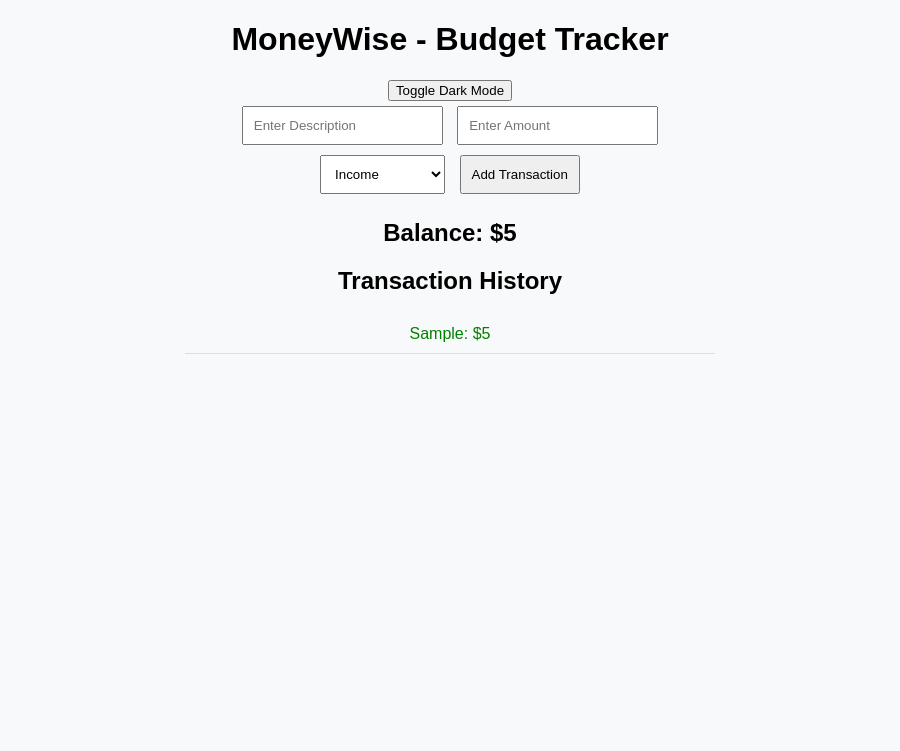
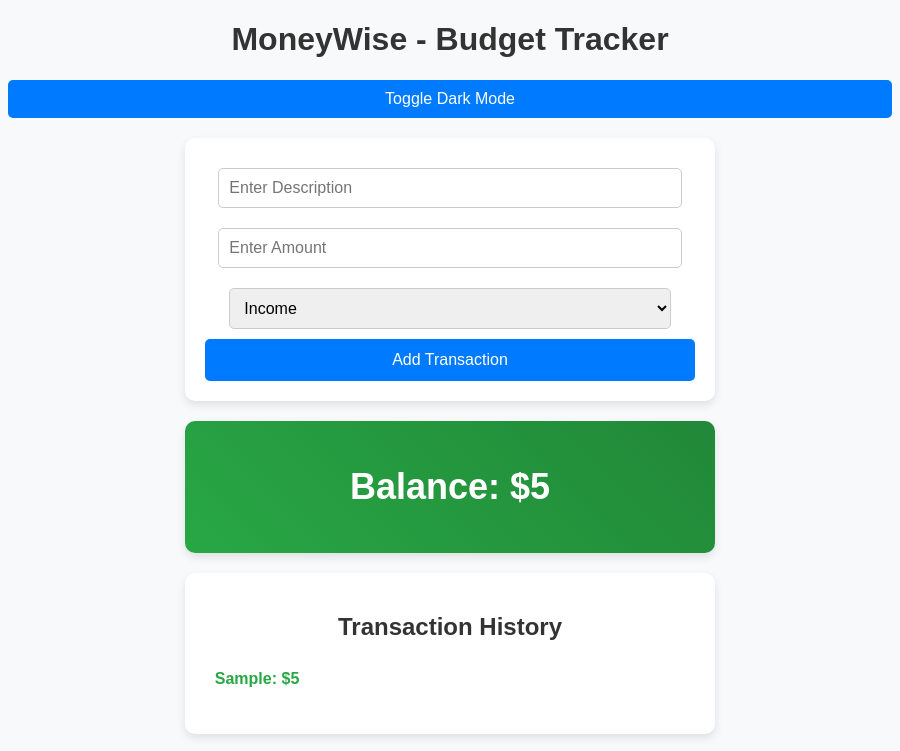
Before and after one commit to Jayanithu/moneywise-budget-tracker, an Electron app: page index.html in a window 900 px wide. Both pictures are taken after typing "Sample", "5" into the empty fields and a click on the button "Add Transaction". Shown: the top 751 px of the page. Drawn offline with Linux system fonts and the light colour scheme; no server answers.

Commit message:
feat: implement dark mode and improved styling

```diff
--- a/style.css
+++ b/style.css
@@ -1,19 +1,133 @@
-body {
-    font-family: Arial, sans-serif;
-    text-align: center;
-    background: #f8f9fa;
+/* Global Styles */
+:root {
+    --background-light: #f8f9fa;
+    --text-light: #333;
+    --card-light: #ffffff;
+    --button-light: #007bff;
+    --button-hover-light: #0056b3;
+
+    --background-dark: #121212;
+    --text-dark: #ffffff;
+    --card-dark: #1e1e1e;
+    --button-dark: #ff9800;
+    --button-hover-dark: #e68900;
 }
 
+body {
+    font-family: 'Arial', sans-serif;
+    background-color: var(--background-light);
+    color: var(--text-light);
+    text-align: center;
+    transition: all 0.3s ease-in-out;
+}
+
+/* Dark Mode */
+body.dark-mode {
+    background-color: var(--background-dark);
+    color: var(--text-dark);
+}
+
+/* Container */
 .container {
     width: 60%;
     margin: auto;
+    padding: 20px;
 }
 
-.form input, .form select, .form button {
-    margin: 5px;
-    padding: 10px;
+/* Form Styling */
+.form {
+    background-color: var(--card-light);
+    padding: 20px;
+    border-radius: 10px;
+    box-shadow: 0px 4px 8px rgba(0, 0, 0, 0.1);
+    transition: all 0.3s;
 }
 
+body.dark-mode .form {
+    background-color: var(--card-dark);
+}
+
+/* Input Fields */
+input, select {
+    width: 90%;
+    padding: 10px;
+    margin: 10px 0;
+    border: 1px solid #ccc;
+    border-radius: 5px;
+    font-size: 16px;
+}
+
+body.dark-mode input,
+body.dark-mode select {
+    background-color: #333;
+    color: #fff;
+    border: 1px solid #666;
+}
+
+/* Buttons */
+button {
+    width: 100%;
+    padding: 12px;
+    background-color: var(--button-light);
+    color: #fff;
+    font-size: 16px;
+    border: none;
+    border-radius: 5px;
+    cursor: pointer;
+    transition: background 0.3s ease-in-out;
+}
+
+button:hover {
+    background-color: var(--button-hover-light);
+}
+
+body.dark-mode button {
+    background-color: var(--button-dark);
+}
+
+body.dark-mode button:hover {
+    background-color: var(--button-hover-dark);
+}
+
+/* Balance Display */
+.balance {
+    margin-top: 20px;
+    font-size: 24px;
+    font-weight: bold;
+    background: linear-gradient(45deg, #28a745, #218838);
+    color: #fff;
+    padding: 15px;
+    border-radius: 10px;
+    box-shadow: 0px 4px 8px rgba(0, 0, 0, 0.1);
+}
+
+body.dark-mode .balance {
+    background: linear-gradient(45deg, #ff9800, #e68900);
+}
+
+/* Transaction History */
+.transactions {
+    margin-top: 20px;
+    background-color: var(--card-light);
+    padding: 20px;
+    border-radius: 10px;
+    box-shadow: 0px 4px 8px rgba(0, 0, 0, 0.1);
+    transition: all 0.3s;
+}
+
+body.dark-mode .transactions {
+    background-color: var(--card-dark);
+}
+
+.transactions h2 {
+    color: var(--text-light);
+}
+
+body.dark-mode .transactions h2 {
+    color: var(--text-dark);
+}
+
+/* Transaction List */
 .transactions ul {
     list-style-type: none;
     padding: 0;
@@ -22,7 +136,63 @@
 .transactions li {
     padding: 10px;
     border-bottom: 1px solid #ddd;
+    font-size: 16px;
+    display: flex;
+    justify-content: space-between;
 }
 
-.income { color: green; }
-.expense { color: red; }
+.transactions li:last-child {
+    border-bottom: none;
+}
+
+/* Income & Expense Colors */
+.income {
+    color: #28a745;
+    font-weight: bold;
+}
+
+.expense {
+    color: #dc3545;
+    font-weight: bold;
+}
+
+/* Dark Mode Toggle */
+.toggle-container {
+    margin-top: 20px;
+}
+
+.toggle-btn {
+    padding: 10px;
+    background-color: var(--button-light);
+    color: #fff;
+    border: none;
+    border-radius: 5px;
+    cursor: pointer;
+    transition: background 0.3s ease-in-out;
+}
+
+.toggle-btn:hover {
+    background-color: var(--button-hover-light);
+}
+
+body.dark-mode .toggle-btn {
+    background-color: var(--button-dark);
+}
+
+body.dark-mode .toggle-btn:hover {
+    background-color: var(--button-hover-dark);
+}
+
+/* Chart Styling */
+#expenseChart {
+    margin-top: 20px;
+    max-width: 100%;
+    background-color: var(--card-light);
+    border-radius: 10px;
+    padding: 20px;
+    box-shadow: 0px 4px 8px rgba(0, 0, 0, 0.1);
+}
+
+body.dark-mode #expenseChart {
+    background-color: var(--card-dark);
+}
```
